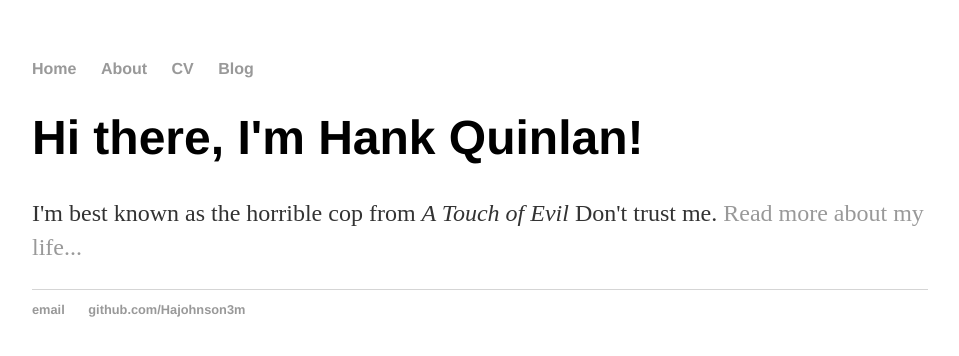
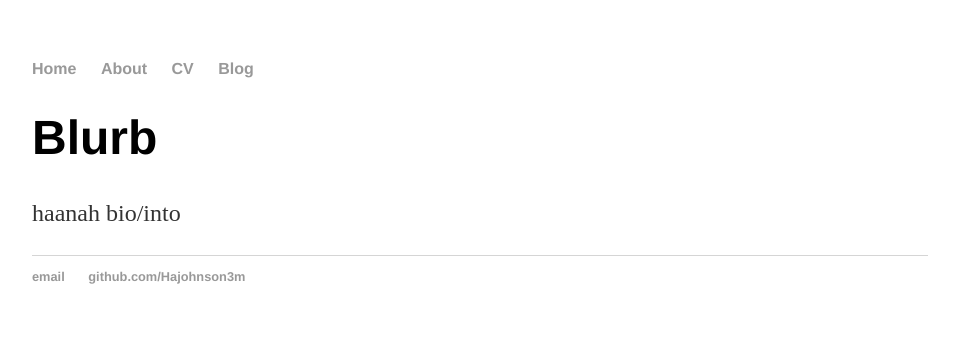
Before and after one commit to Hajohnson3m/Hajohnson3m.github.io-old, a Jekyll site: the page built from index.html, in a window 1280 px wide. Shown: the top 356 px of the page, without its empty margins (160-1119 px from the left). Built offline with Jekyll 4.4.1, drawn with Linux system fonts in a browser that asks for light colours.

Commit message:
Update index.html

```diff
--- a/index.html
+++ b/index.html
@@ -1,8 +1,8 @@
 ---
 layout: default
-title: Hank Quinlan, Horrible Cop
+title: Hannah Johnson
 ---
 <div class="blurb">
-	<h1>Hi there, I'm Hank Quinlan!</h1>
-	<p>I'm best known as the horrible cop from <em>A Touch of Evil</em> Don't trust me. <a href="/about">Read more about my life...</a></p>
+	<h1>Blurb</h1>
+	<p>haanah bio/into</a></p>
 </div><!-- /.blurb -->
```
